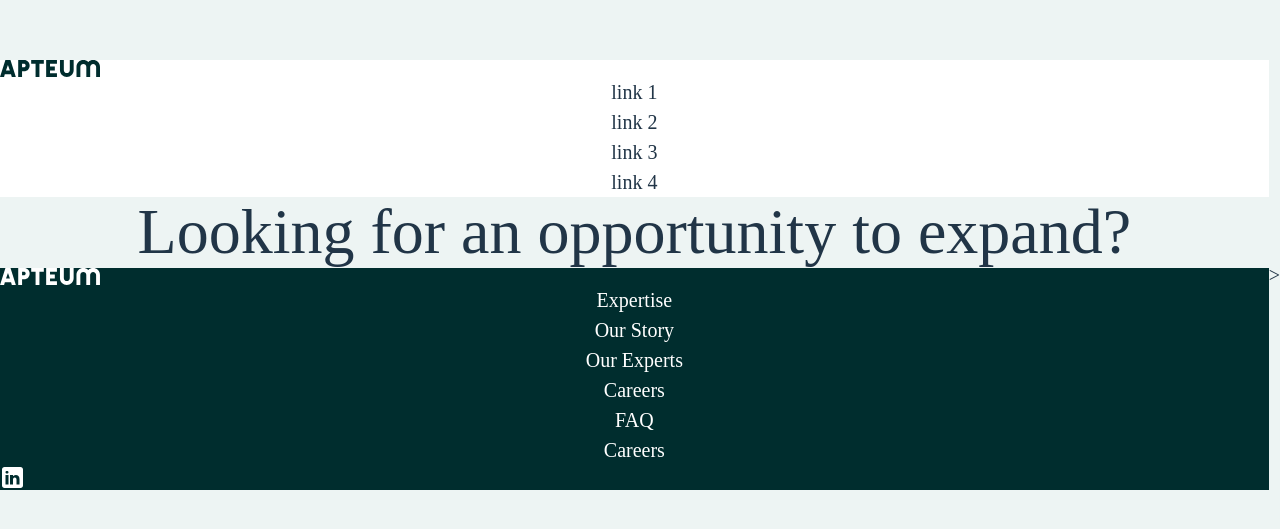
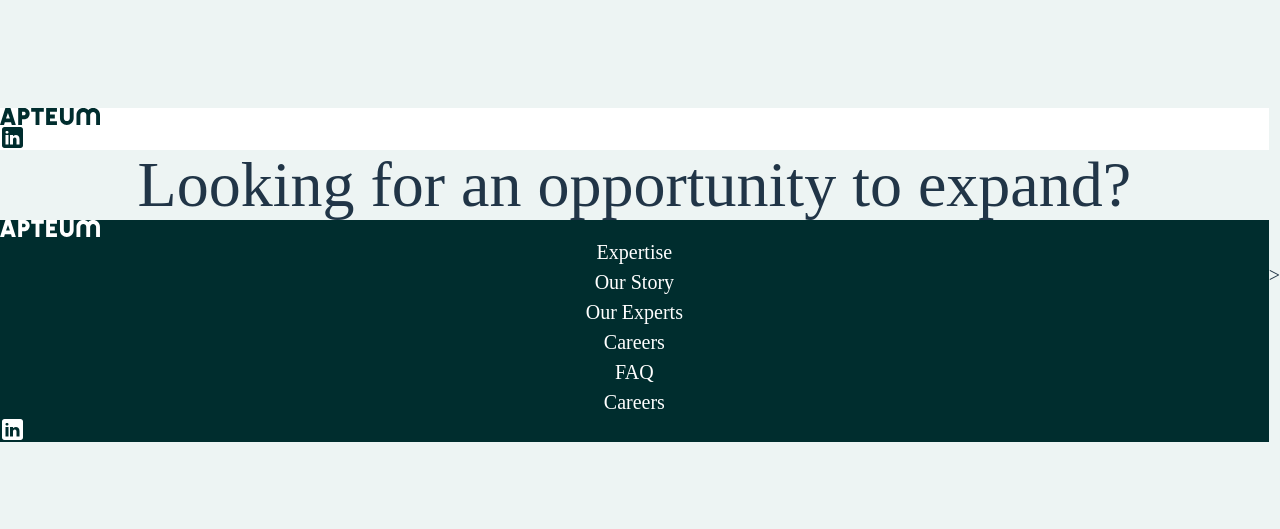
Before and after one commit to rippler7/apteum, a React (Vite) app: page / in a window 1280 px wide. Shown: the part 125-654 px from the top of the page. Built offline with nearby package versions, Linux system fonts and the light colour scheme.

Commit message:
applied recent changes from master to develop

```diff
--- a/src/components/NavBar.tsx
+++ b/src/components/NavBar.tsx
@@ -1,27 +1,19 @@
 import apteumLogo from '../assets/Apteum_logo_RGB.svg'
+import lnIcon from '../assets/icons8-linkedin-100.svg'
 function NavBarContainer(){
     return(
-        <>
+
             <div id='navigationBar' className='h-15 relative flex justify-between p-3 w-full'>
                 <div>
                     <img src={apteumLogo} width={100} alt=""  />
                 </div>
-                <div className='flex justify-between align-center px-15 w-60'>
-                    <div clear-right>
-                        <a>link 1</a>
-                    </div>
-                    <div>
-                        <a>link 2</a>
-                    </div>
-                    <div>
-                        <a>link 3</a>
-                    </div>
-                    <div>
-                        <a>link 4</a>
+                <div className='flex align-right pr-0 w-8'>
+                    <div className='align-right'>
+                        <a><img src={lnIcon} width={25} height={25} /></a>
                     </div>
                 </div>
             </div>
-        </>
+
     )
 }
 
```
